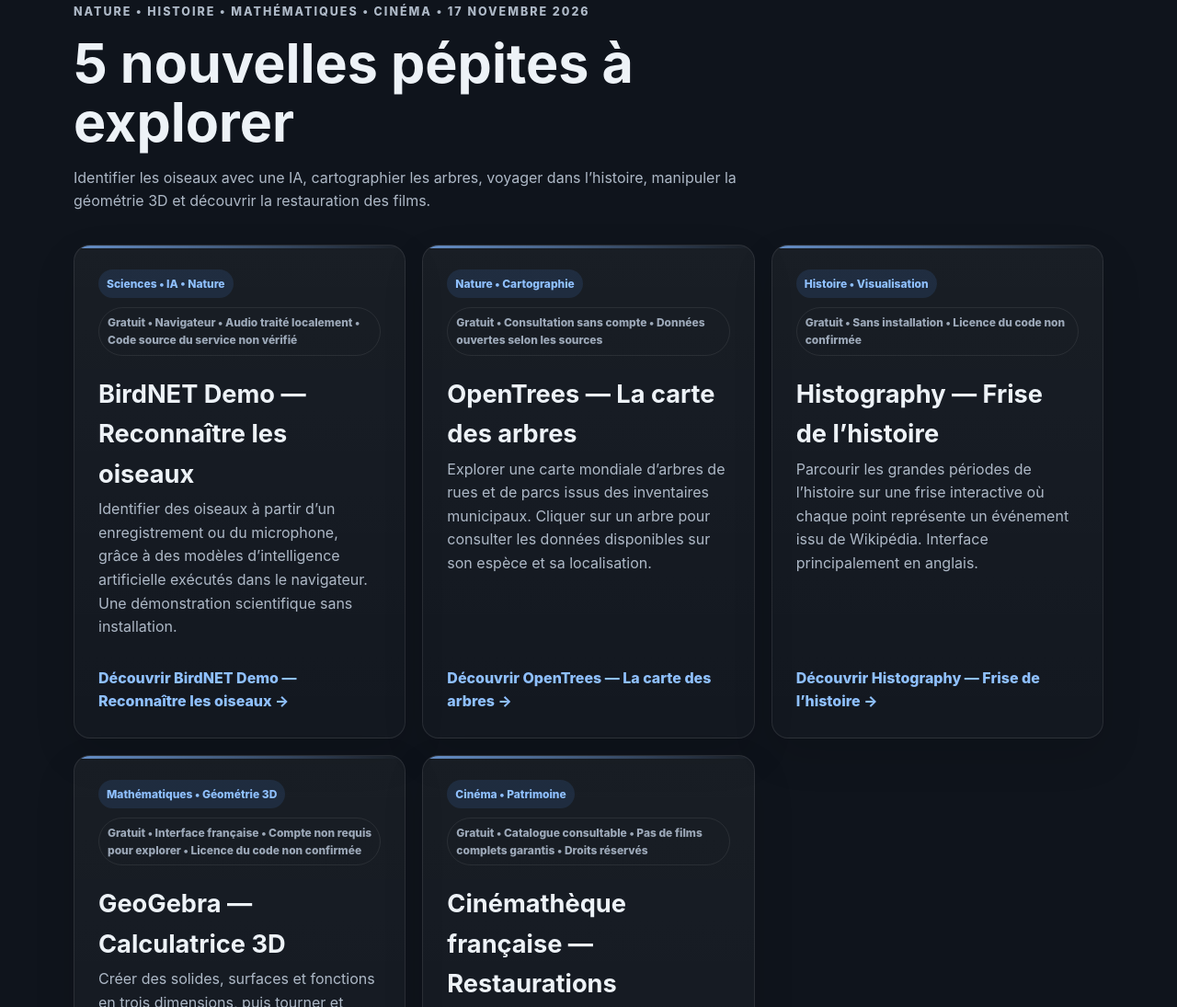
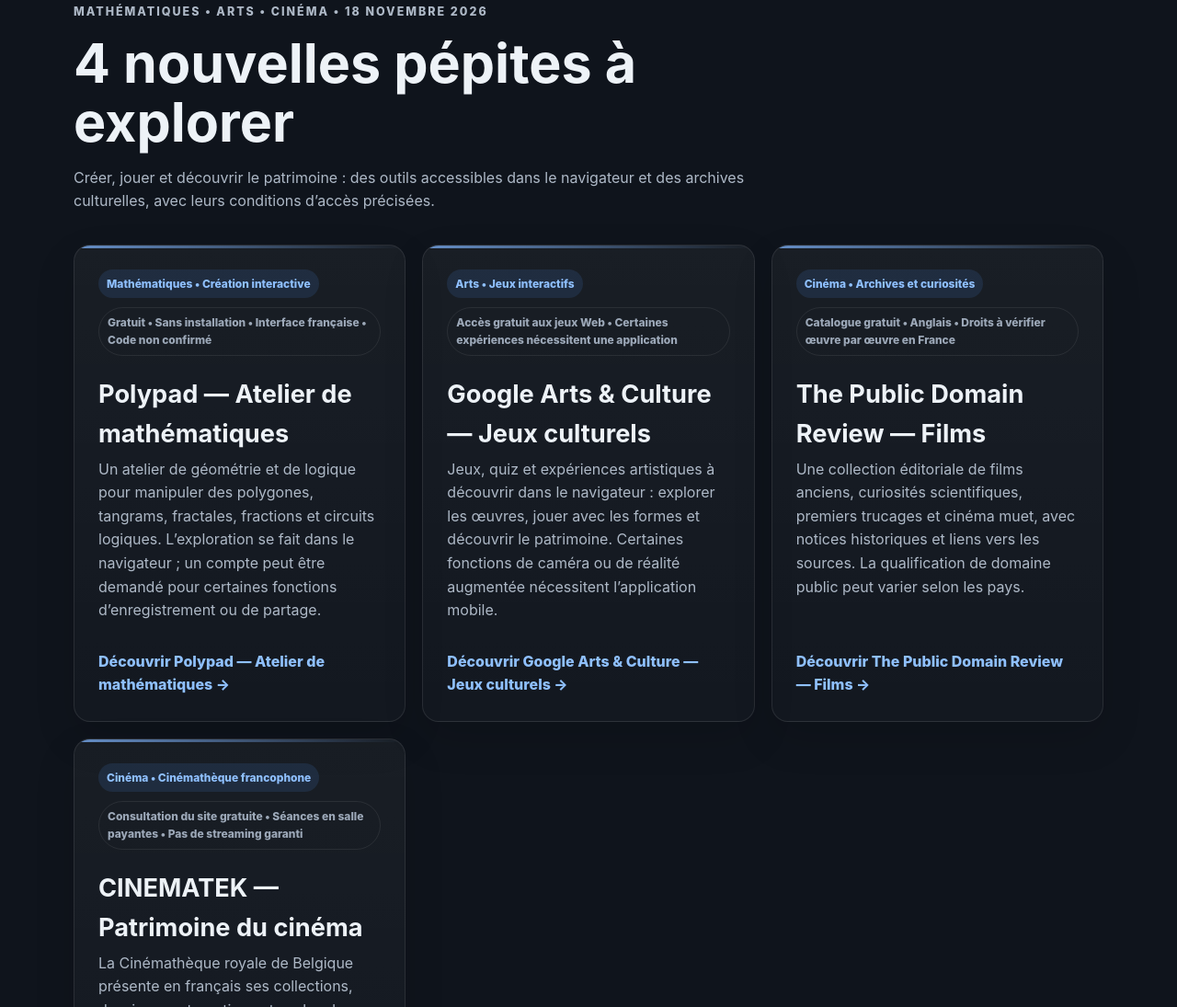
Before and after one commit to PattooDev/Les-Projets-de-Pattoo, a plain HTML site: page pepites.html in a window 1280 px wide. Shown: the part 1705-2800 px from the top of the page at 92% size. Drawn offline with Linux system fonts and the light colour scheme.

Commit message:
Ajoute 4 pépites du 18 novembre : mathématiques, arts et cinéma

```diff
--- a/pepites.html
+++ b/pepites.html
@@ -4,13 +4,13 @@
   <meta charset="utf-8">
   <meta name="viewport" content="width=device-width,initial-scale=1">
   <title>Les pépites de Pattoo — Explorer, apprendre, créer</title>
-  <meta name="description" content="314 pépites du Web pour explorer, apprendre et créer : art, sciences, musique, outils pratiques et mondes en 3D. La sélection personnelle de Pattoo.">
+  <meta name="description" content="318 pépites du Web pour explorer, apprendre et créer : art, sciences, musique, outils pratiques et mondes en 3D. La sélection personnelle de Pattoo.">
   <link rel="canonical" href="https://les-projets-de-pattoo.vercel.app/pepites.html">
   <meta property="og:type" content="website">
   <meta property="og:locale" content="fr_FR">
   <meta property="og:site_name" content="Les projets de Pattoo">
   <meta property="og:title" content="Les pépites de Pattoo — Explorer, apprendre, créer">
-  <meta property="og:description" content="314 pépites du Web pour explorer, apprendre et créer : art, sciences, musique, outils pratiques et mondes en 3D. La sélection personnelle de Pattoo.">
+  <meta property="og:description" content="318 pépites du Web pour explorer, apprendre et créer : art, sciences, musique, outils pratiques et mondes en 3D. La sélection personnelle de Pattoo.">
   <meta property="og:url" content="https://les-projets-de-pattoo.vercel.app/pepites.html">
   <meta property="og:image" content="https://les-projets-de-pattoo.vercel.app/images/pepites-facebook.jpg">
   <meta property="og:image:secure_url" content="https://les-projets-de-pattoo.vercel.app/images/pepites-facebook.jpg">
@@ -20,7 +20,7 @@
   <meta property="og:image:alt" content="Les pépites de Pattoo : une pépite dorée entourée d’art, de musique, de sciences et de découvertes du Web.">
   <meta name="twitter:card" content="summary_large_image">
   <meta name="twitter:title" content="Les pépites de Pattoo">
-  <meta name="twitter:description" content="314 pépites du Web pour explorer, apprendre et créer : art, sciences, musique, outils pratiques et mondes en 3D. La sélection personnelle de Pattoo.">
+  <meta name="twitter:description" content="318 pépites du Web pour explorer, apprendre et créer : art, sciences, musique, outils pratiques et mondes en 3D. La sélection personnelle de Pattoo.">
   <meta name="twitter:image" content="https://les-projets-de-pattoo.vercel.app/images/pepites-facebook.jpg">
   <link rel="stylesheet" href="styles.css">
   <style>
@@ -46,8 +46,8 @@
       <img class="pepites-cover" src="images/pepites-facebook.jpg" width="1200" height="630" alt="Une pépite lumineuse entourée d’art, de musique et de découvertes : Les pépites de Pattoo, explorer, apprendre, créer." fetchpriority="high">
       <p class="eyebrow">LA SÉLECTION PERSONNELLE DE PATTOO</p>
       <h1>Les pépites de Pattoo</h1>
-      <p class="lead">314 découvertes pour nourrir la curiosité, trouver de belles idées et garder des outils utiles sous la main.</p>
-      <div class="hero-actions"><a class="button primary" href="#pepites">Explorer les 314 pépites ↓</a></div>
+      <p class="lead">318 découvertes pour nourrir la curiosité, trouver de belles idées et garder des outils utiles sous la main.</p>
+      <div class="hero-actions"><a class="button primary" href="#pepites">Explorer les 318 pépites ↓</a></div>
     </div>
   </header>
   <main>
@@ -65,6 +65,53 @@
           <h2>🎬 20 films de zombies et de post-apocalypse</h2>
           <p>Une sélection à part entière : cinq films repérés sur Facebook, quinze recommandations complémentaires, leurs affiches et des présentations courtes. Des zombies, mais aussi des vampires et des mondes sans morts-vivants.</p>
           <a class="button primary" href="cinema.html">Voir la rubrique Cinéma et ses affiches →</a>
+        </div>
+
+        <div class="section-head" id="pepites-18-novembre-2026">
+          <p class="eyebrow">MATHÉMATIQUES • ARTS • CINÉMA • 18 NOVEMBRE 2026</p>
+          <h2>4 nouvelles pépites à explorer</h2>
+          <p>Créer, jouer et découvrir le patrimoine : des outils accessibles dans le navigateur et des archives culturelles, avec leurs conditions d’accès précisées.</p>
+        </div>
+        <div class="grid pepite-grid">
+          <article class="card pepite-card">
+            <div class="card-top">
+              <span class="badge">Mathématiques • Création interactive</span>
+              <span class="version">Gratuit • Sans installation • Interface française • Code non confirmé</span>
+            </div>
+            <h3>Polypad — Atelier de mathématiques</h3>
+            <p>Un atelier de géométrie et de logique pour manipuler des polygones, tangrams, fractales, fractions et circuits logiques. L’exploration se fait dans le navigateur ; un compte peut être demandé pour certaines fonctions d’enregistrement ou de partage.</p>
+            <a class="text-link" href="https://polypad.amplify.com/p" target="_blank" rel="noopener noreferrer">Découvrir Polypad — Atelier de mathématiques →</a>
+          </article>
+
+          <article class="card pepite-card">
+            <div class="card-top">
+              <span class="badge">Arts • Jeux interactifs</span>
+              <span class="version">Accès gratuit aux jeux Web • Certaines expériences nécessitent une application</span>
+            </div>
+            <h3>Google Arts &amp; Culture — Jeux culturels</h3>
+            <p>Jeux, quiz et expériences artistiques à découvrir dans le navigateur : explorer les œuvres, jouer avec les formes et découvrir le patrimoine. Certaines fonctions de caméra ou de réalité augmentée nécessitent l’application mobile.</p>
+            <a class="text-link" href="https://artsandculture.google.com/play" target="_blank" rel="noopener noreferrer">Découvrir Google Arts &amp; Culture — Jeux culturels →</a>
+          </article>
+
+          <article class="card pepite-card">
+            <div class="card-top">
+              <span class="badge">Cinéma • Archives et curiosités</span>
+              <span class="version">Catalogue gratuit • Anglais • Droits à vérifier œuvre par œuvre en France</span>
+            </div>
+            <h3>The Public Domain Review — Films</h3>
+            <p>Une collection éditoriale de films anciens, curiosités scientifiques, premiers trucages et cinéma muet, avec notices historiques et liens vers les sources. La qualification de domaine public peut varier selon les pays.</p>
+            <a class="text-link" href="https://publicdomainreview.org/collections/film" target="_blank" rel="noopener noreferrer">Découvrir The Public Domain Review — Films →</a>
+          </article>
+
+          <article class="card pepite-card">
+            <div class="card-top">
+              <span class="badge">Cinéma • Cinémathèque francophone</span>
+              <span class="version">Consultation du site gratuite • Séances en salle payantes • Pas de streaming garanti</span>
+            </div>
+            <h3>CINEMATEK — Patrimoine du cinéma</h3>
+            <p>La Cinémathèque royale de Belgique présente en français ses collections, dossiers, restaurations et cycles de cinéma. Une ressource documentaire, et non une plateforme gratuite de films complets.</p>
+            <a class="text-link" href="https://cinematek.be/" target="_blank" rel="noopener noreferrer">Découvrir CINEMATEK — Patrimoine du cinéma →</a>
+          </article>
         </div>
 
         <div class="section-head" id="pepites-17-novembre-2026">
@@ -3285,7 +3332,7 @@
           </article>
         </div>
 
-        <p class="pepites-note">Sélection enrichie le 17 novembre 2026 • 314 pépites sur la page dédiée, dont une sélection de 22 outils libres pour Linux.</p>
+        <p class="pepites-note">Sélection enrichie le 18 novembre 2026 • 318 pépites sur la page dédiée, dont une sélection de 22 outils libres pour Linux.</p>
       </div>
     </section>
   </main>
```
